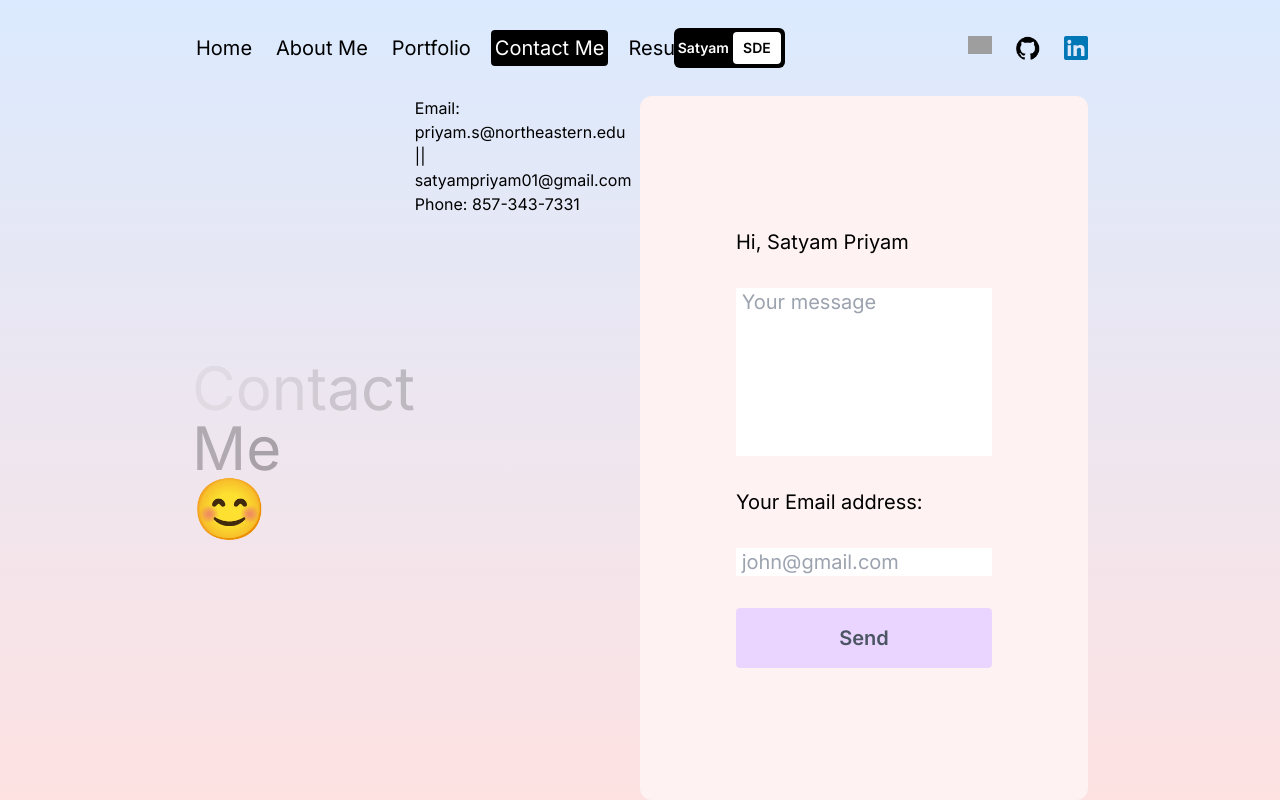
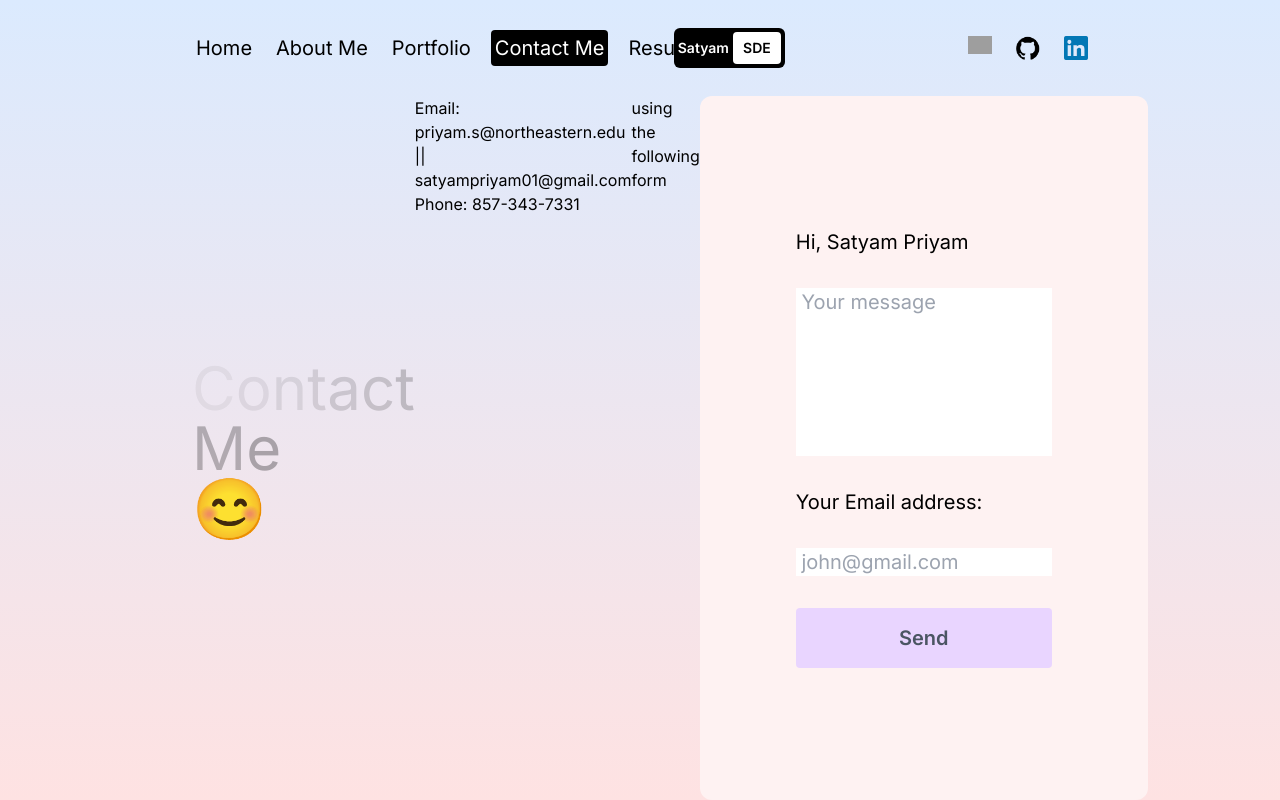
Before and after one commit to satryampriyam01/PortfolioSite, a Next.js app: page /contact in a window 1280 px wide. Built offline with nearby package versions, Linux system fonts and the light colour scheme; grey boxes are pictures that could not be loaded.

Commit message:
Update page.jsx

```diff
--- a/src/app/contact/page.jsx
+++ b/src/app/contact/page.jsx
@@ -66,6 +66,7 @@ const ContactPage = () => {
         {/* FORM CONTAINER */}
         <h1>Email: priyam.s@northeastern.edu || satyampriyam01@gmail.com
 Phone: 857-343-7331</h1>
+        <span>using the following form</span>
         <form
           onSubmit={sendEmail}
           ref={form}
```
